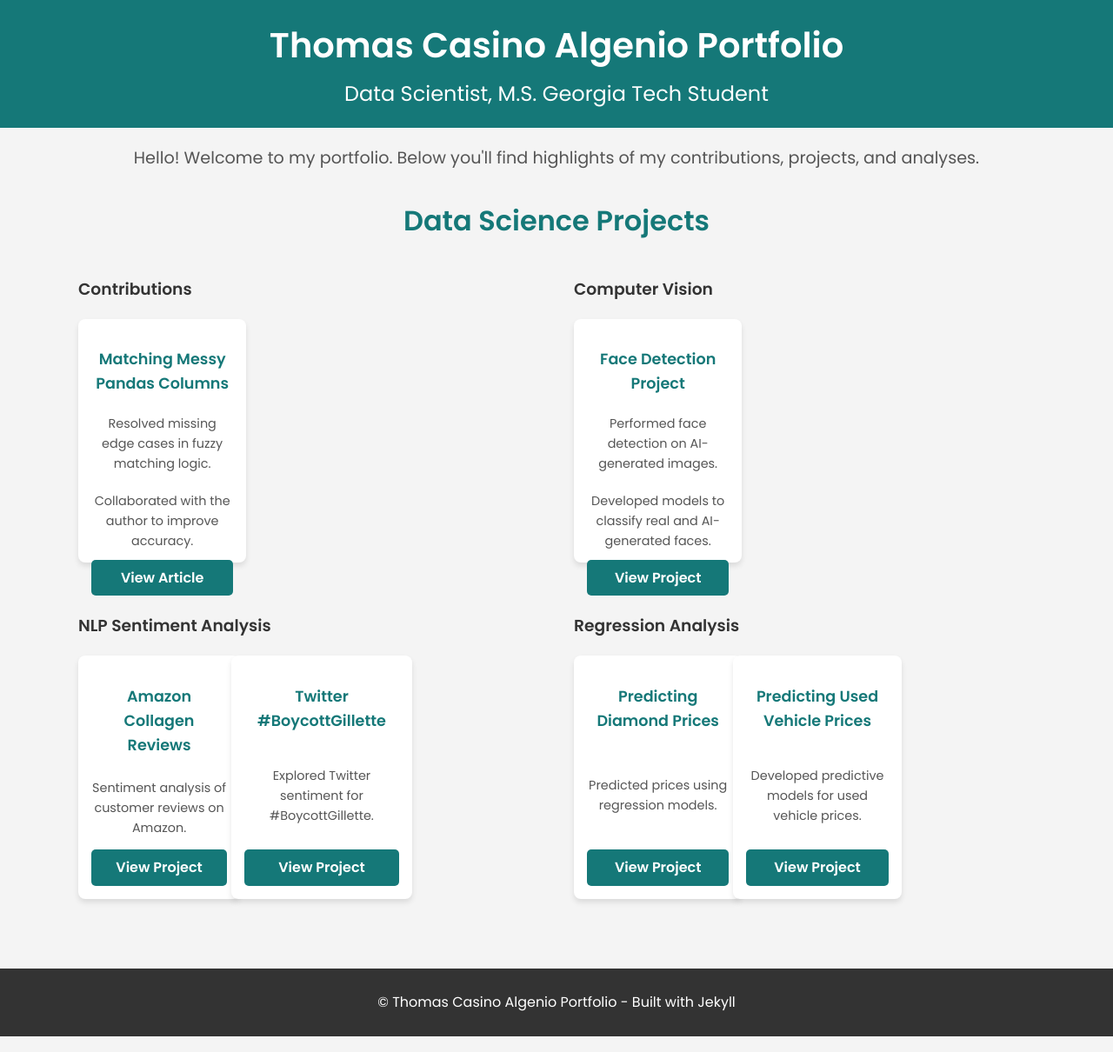
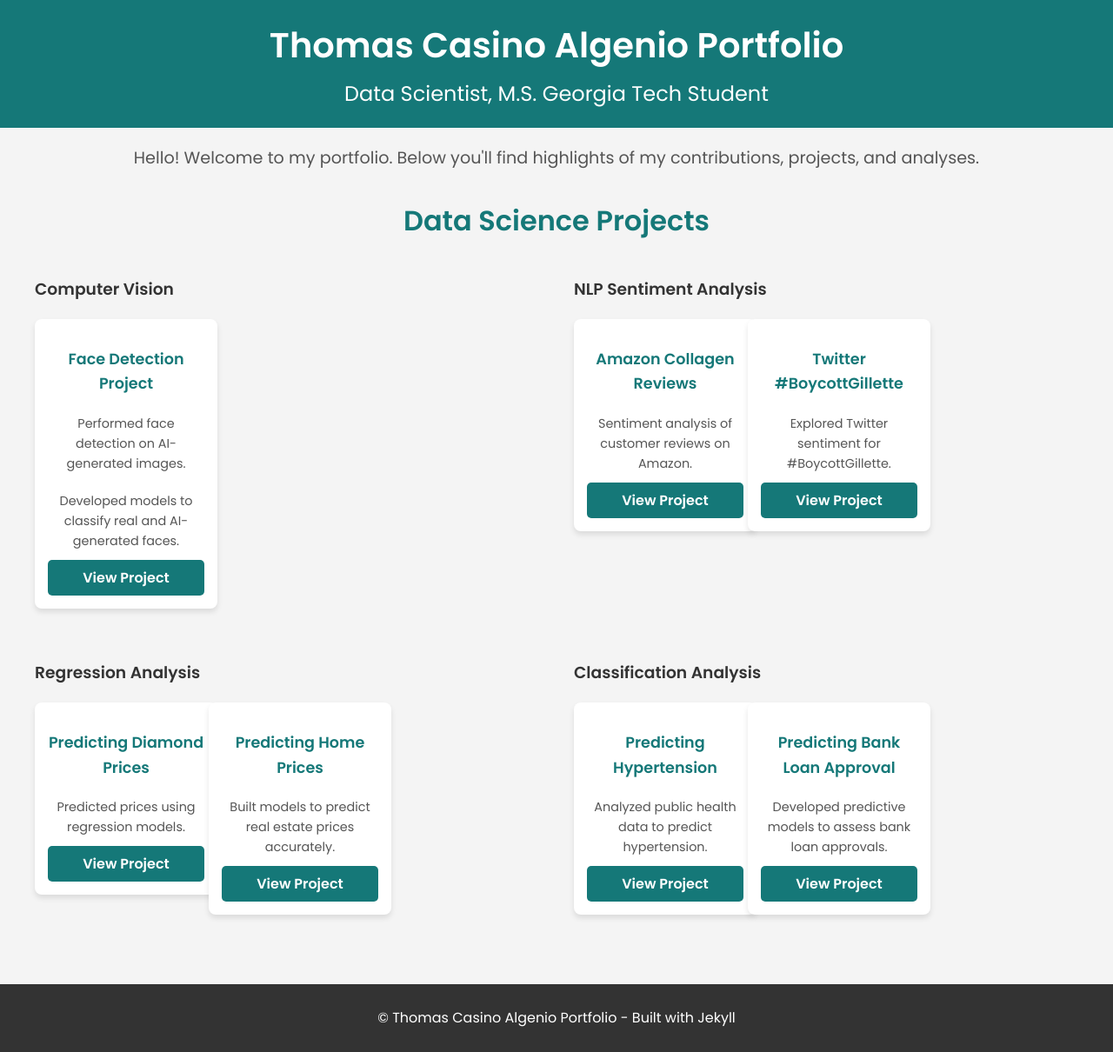
Before and after one commit to thomasalgenio/Thomas_Portfolio, a Jekyll site: the page built from README.md, in a window 1280 px wide. Shown: the whole page at 87% size. Built offline with Jekyll 4.4.1, drawn with Linux system fonts in a browser that asks for light colours; our own code applies the rules of GitHub Pages for plain Markdown files.

Commit message:
Update default.html

```diff
--- a/_layouts/default.html
+++ b/_layouts/default.html
@@ -34,7 +34,7 @@
       }
 
       main {
-        max-width: 1100px;
+        max-width: 1200px;
         margin: 0 auto;
         padding: 20px;
       }
@@ -54,20 +54,20 @@
         display: grid;
         grid-template-columns: 1fr 1fr;
         gap: 40px;
-        align-items: start;
+        justify-content: start;
       }
 
       .projects {
         display: grid;
+        grid-template-columns: repeat(3, 1fr);
         gap: 20px;
-        grid-template-columns: repeat(3, 1fr);
-        justify-items: stretch;
+        align-items: start;
+        justify-content: start;
       }
 
       .project-card {
         width: 100%;
         max-width: 300px;
-        height: 250px;
         background: white;
         border-radius: 8px;
         box-shadow: 0 4px 6px rgba(0, 0, 0, 0.1);
@@ -155,19 +155,6 @@
       <section>
         <h2>Data Science Projects</h2>
         <div class="grid-subcategories">
-          <!-- Contributions -->
-          <div>
-            <h3>Contributions</h3>
-            <div class="projects">
-              <div class="project-card">
-                <h3>Matching Messy Pandas Columns</h3>
-                <p>Resolved missing edge cases in fuzzy matching logic.</p>
-                <p>Collaborated with the author to improve accuracy.</p>
-                <a href="https://medium.com/analytics-vidhya/matching-messy-pandas-columns-with-fuzzywuzzy-4adda6c7994f" class="btn">View Article</a>
-              </div>
-            </div>
-          </div>
-
           <!-- Computer Vision -->
           <div>
             <h3>Computer Vision</h3>
@@ -208,9 +195,26 @@
                 <a href="https://github.com/thomasalgenio/Sample_Projects/tree/main/Diamond_Prices_Prediction" class="btn">View Project</a>
               </div>
               <div class="project-card">
-                <h3>Predicting Used Vehicle Prices</h3>
-                <p>Developed predictive models for used vehicle prices.</p>
-                <a href="https://github.com/thomasalgenio/Sample_Projects/tree/main/Used_Vehicles_Prediction" class="btn">View Project</a>
+                <h3>Predicting Home Prices</h3>
+                <p>Built models to predict real estate prices accurately.</p>
+                <a href="https://github.com/thomasalgenio/Sample_Projects/tree/main/Real_Estate_Prices_Prediction" class="btn">View Project</a>
+              </div>
+            </div>
+          </div>
+
+          <!-- Classification Analysis -->
+          <div>
+            <h3>Classification Analysis</h3>
+            <div class="projects">
+              <div class="project-card">
+                <h3>Predicting Hypertension</h3>
+                <p>Analyzed public health data to predict hypertension.</p>
+                <a href="https://github.com/thomasalgenio/Sample_Projects/tree/main/Hypertension_Prediction" class="btn">View Project</a>
+              </div>
+              <div class="project-card">
+                <h3>Predicting Bank Loan Approval</h3>
+                <p>Developed predictive models to assess bank loan approvals.</p>
+                <a href="https://github.com/thomasalgenio/Sample_Projects/tree/main/Bank_Loan_Prediction" class="btn">View Project</a>
               </div>
             </div>
           </div>
```
